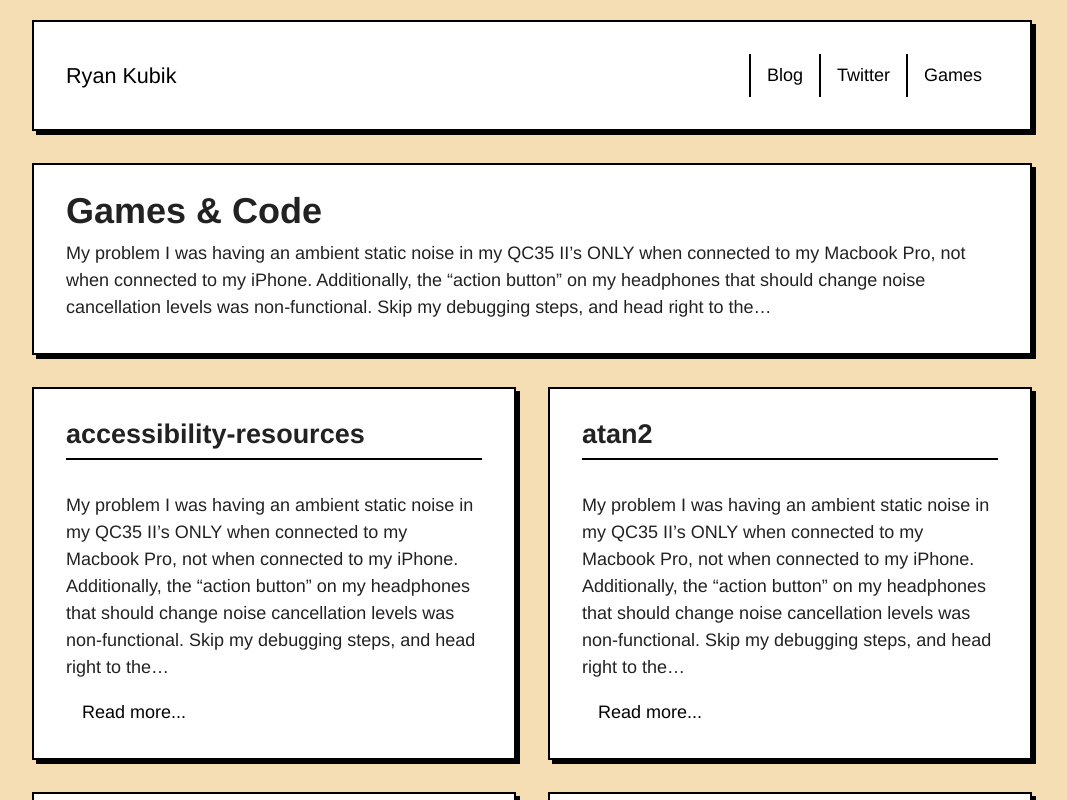
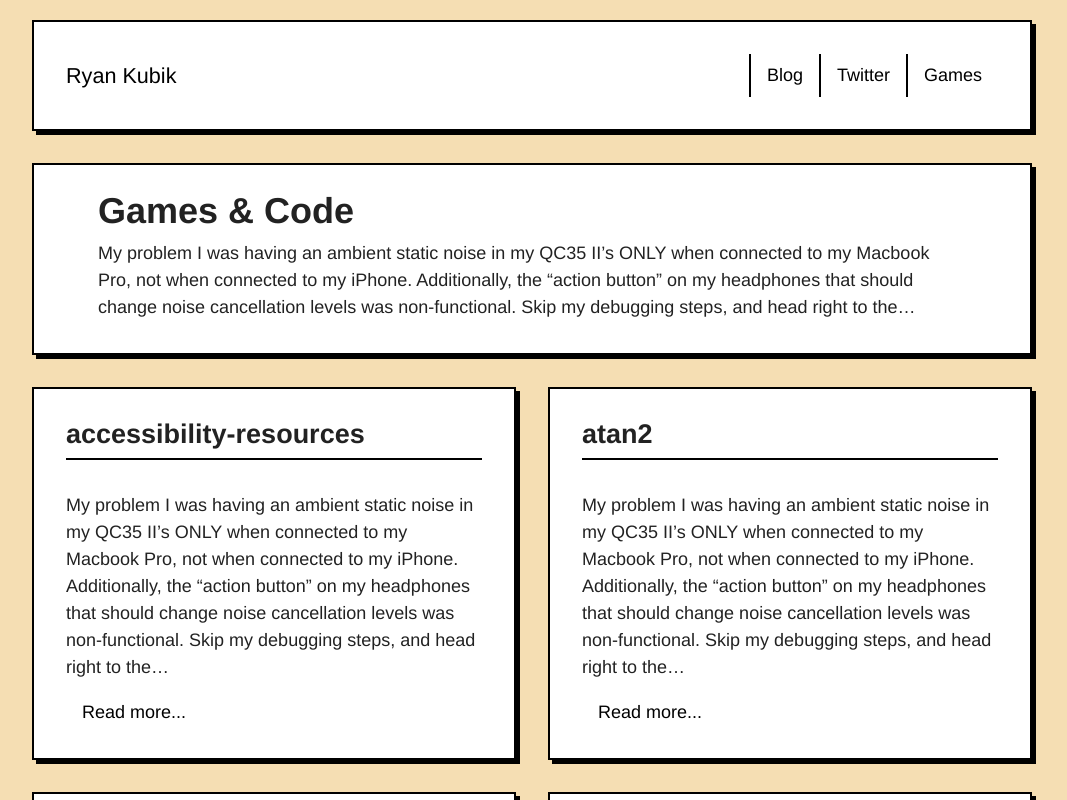
Before and after one commit to rmkubik/next-blog, a Next.js app: page /blog in a window 1280 px wide. Shown: the top 800 px of the page, without its empty margins (108-1175 px from the left). Built offline with nearby package versions, Linux system fonts and the light colour scheme.

Commit message:
Change padding for sections

```diff
--- a/pages/blog/index.js
+++ b/pages/blog/index.js
@@ -8,6 +8,10 @@ const PostStyles = styled.div`
   display: grid;
   grid-template-columns: 1fr 1fr;
   grid-gap: 32px;
+
+  section {
+    padding: 32px;
+  }
 `;
 
 const PostItem = ({ slug }) => {
@@ -40,11 +44,6 @@ const BlogStyles = styled.div`
       margin: 0;
     }
   }
-
-  /* ul {
-    list-style: none;
-    padding: 0;
-  } */
 `;
 
 const Blog = ({ slugs }) => {
--- a/src/components/Section.js
+++ b/src/components/Section.js
@@ -3,8 +3,12 @@ import styled from "styled-components";
 const SectionStyles = styled.section`
   border: 2px solid black;
   box-shadow: black 4px 4px;
-  padding: 32px;
+  padding: 32px 64px;
   background-color: white;
+
+  & > :first-child {
+    margin-top: 0;
+  }
 
   & > p {
     line-height: 1.5em;
```
